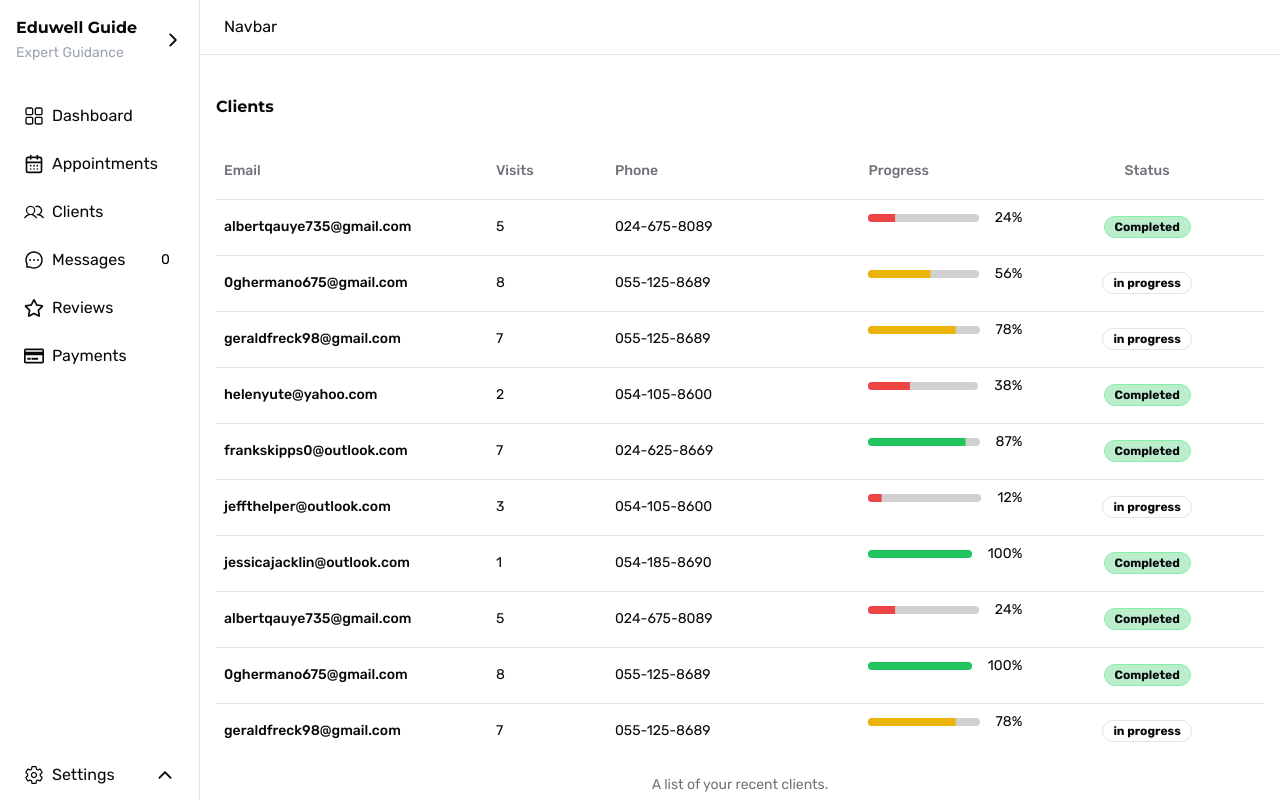
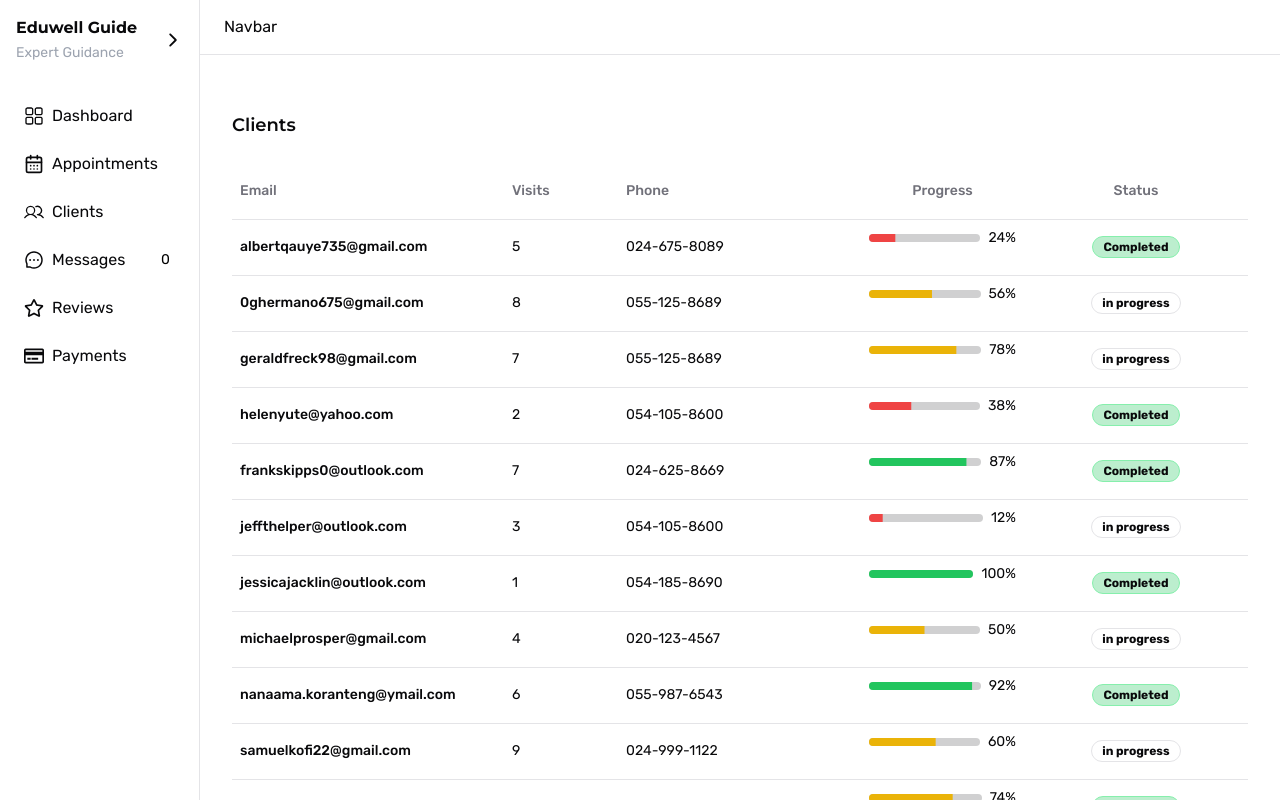
Before and after one commit to Albert735/EduWell-Guide, a Next.js app: page /dashboard/counsellor/clients in a window 1280 px wide. Shown: the top 800 px of the page. Built offline with nearby package versions, Linux system fonts and the light colour scheme.

Commit message:
fix: Correct 'Visits' property to 'visits' in demoClients and enhance table styling

```diff
--- a/src/app/dashboard/counsellor/clients/page.tsx
+++ b/src/app/dashboard/counsellor/clients/page.tsx
@@ -11,13 +11,11 @@ import {
 import { Badge } from "@/components/ui/badge";
 import { Progress } from "@/components/ui/progress";
 
-// import { Button } from "@/components/ui/button";
-
 const demoClients = [
   {
     id: 0,
     email: "albertqauye735@gmail.com",
-    Visits: 5,
+    visits: 5,
     phone: "024-675-8089",
     progress: 24,
     status: "Completed",
@@ -25,7 +23,7 @@ const demoClients = [
   {
     id: 1,
     email: "0ghermano675@gmail.com",
-    Visits: 8,
+    visits: 8,
     phone: "055-125-8689",
     progress: 56,
     status: "in progress",
@@ -33,7 +31,7 @@ const demoClients = [
   {
     id: 2,
     email: "geraldfreck98@gmail.com",
-    Visits: 7,
+    visits: 7,
     phone: "055-125-8689",
     progress: 78,
     status: "in progress",
@@ -41,7 +39,7 @@ const demoClients = [
   {
     id: 3,
     email: "helenyute@yahoo.com",
-    Visits: 2,
+    visits: 2,
     phone: "054-105-8600",
     progress: 38,
     status: "Completed",
@@ -49,7 +47,7 @@ const demoClients = [
   {
     id: 4,
     email: "frankskipps0@outlook.com",
-    Visits: 7,
+    visits: 7,
     phone: "024-625-8669",
     progress: 87,
     status: "Completed",
@@ -57,7 +55,7 @@ const demoClients = [
   {
     id: 5,
     email: "jeffthelper@outlook.com",
-    Visits: 3,
+    visits: 3,
     phone: "054-105-8600",
     progress: 12,
     status: "in progress",
@@ -65,72 +63,88 @@ const demoClients = [
   {
     id: 6,
     email: "jessicajacklin@outlook.com",
-    Visits: 1,
+    visits: 1,
     phone: "054-185-8690",
     progress: 100,
     status: "Completed",
   },
   {
     id: 7,
-    email: "albertqauye735@gmail.com",
-    Visits: 5,
-    phone: "024-675-8089",
-    progress: 24,
-    status: "Completed",
+    email: "michaelprosper@gmail.com",
+    visits: 4,
+    phone: "020-123-4567",
+    progress: 50,
+    status: "in progress",
   },
   {
     id: 8,
-    email: "0ghermano675@gmail.com",
-    Visits: 8,
-    phone: "055-125-8689",
-    progress: 100,
+    email: "nanaama.koranteng@ymail.com",
+    visits: 6,
+    phone: "055-987-6543",
+    progress: 92,
     status: "Completed",
   },
   {
     id: 9,
-    email: "geraldfreck98@gmail.com",
-    Visits: 7,
-    phone: "055-125-8689",
-    progress: 78,
+    email: "samuelkofi22@gmail.com",
+    visits: 9,
+    phone: "024-999-1122",
+    progress: 60,
+    status: "in progress",
+  },
+  {
+    id: 10,
+    email: "emmanuel123@outlook.com",
+    visits: 5,
+    phone: "050-876-5432",
+    progress: 74,
+    status: "Completed",
+  },
+  {
+    id: 11,
+    email: "akosua.mensah@hotmail.com",
+    visits: 8,
+    phone: "020-222-3344",
+    progress: 30,
     status: "in progress",
   },
 ];
 
 export default function Clients() {
   return (
-    <div>
+    <div className="p-4">
       <span className="px-2">
-        <h1>Clients</h1>
+        <h1 className="text-lg font-semibold">Clients</h1>
       </span>
 
-      <Table>
+      <Table className="w-full   rounded-lg overflow-hidden">
         <TableCaption>A list of your recent clients.</TableCaption>
         <TableHeader>
-          <TableRow>
-            <TableHead className="w-[17rem]">Email</TableHead>
-            <TableHead>Visits</TableHead>
-            <TableHead>Phone</TableHead>
-            <TableHead>Progress</TableHead>
-            <TableHead className="text-center">Status</TableHead>
+          <TableRow className="">
+            <TableHead className="w-[17rem] py-3 text-left">Email</TableHead>
+            <TableHead className="py-3 text-left">Visits</TableHead>
+            <TableHead className="py-3 text-left">Phone</TableHead>
+            <TableHead className="py-3 text-center">Progress</TableHead>
+            <TableHead className="py-3 text-center">Status</TableHead>
           </TableRow>
         </TableHeader>
         <TableBody>
-          {demoClients.map((clients) => (
-            <TableRow key={clients.id}>
-              <TableCell className="font-medium">{clients.email}</TableCell>
-              <TableCell>{clients.Visits}</TableCell>
-              <TableCell>{clients.phone}</TableCell>
-              <TableCell className="flex justify-center items-center gap-4">
-                <Progress value={clients.progress} />
-                {clients.progress}%
+          {demoClients.map((client) => (
+            <TableRow key={client.id} className="">
+              <TableCell className="font-medium">{client.email}</TableCell>
+              <TableCell>{client.visits}</TableCell>
+              <TableCell>{client.phone}</TableCell>
+              <TableCell className="flex items-center space-x-2">
+                <Progress value={client.progress} />
+                <span>{client.progress}%</span>
               </TableCell>
               <TableCell className="text-center">
                 <Badge
                   variant={
-                    clients.status === "Completed" ? "secondary" : "outline"
+                    client.status === "Completed" ? "secondary" : "outline"
                   }
                 >
-                  {clients.status}
+                  {client.status}
                 </Badge>
               </TableCell>
             </TableRow>
```
